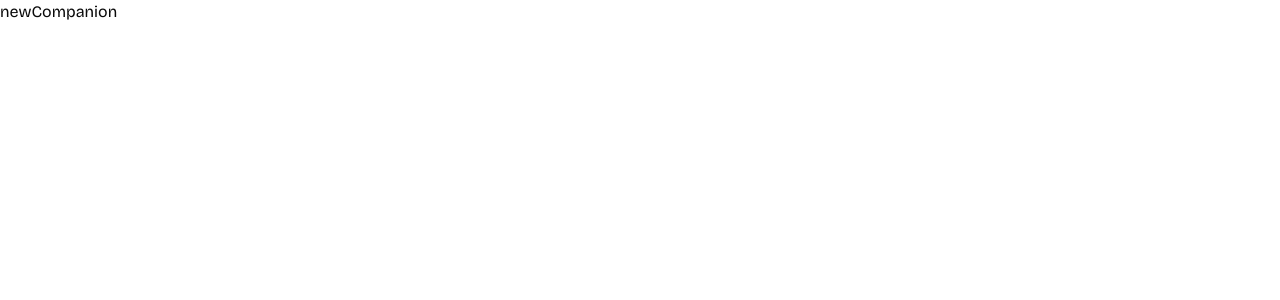
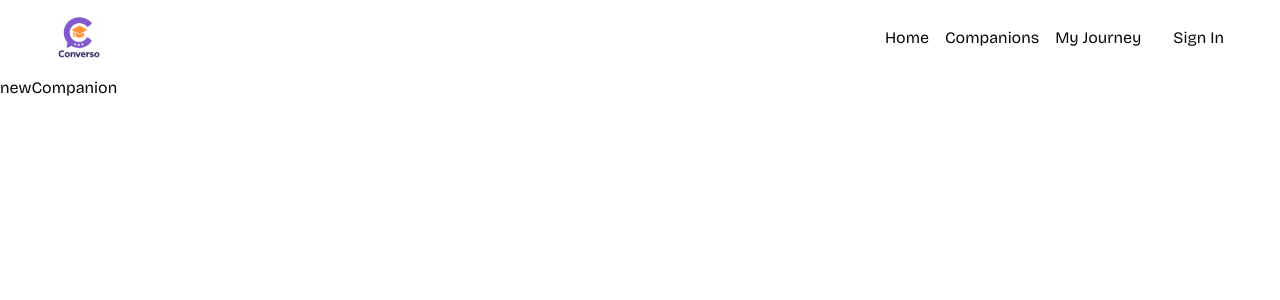
Before and after one commit to kav1nduKalhara/lms-saas-app, a Next.js app: page /companions/New in a window 1280 px wide. Shown: the top 300 px of the page. Built offline with nearby package versions, Linux system fonts and the light colour scheme.

Commit message:
feat: implement navbar

```diff
--- a/app/layout.tsx
+++ b/app/layout.tsx
@@ -1,6 +1,7 @@
 import type { Metadata } from "next";
 import { Bricolage_Grotesque } from "next/font/google";
 import "./globals.css";
+import Navbar from "@/components/Navbar";
 
 const bricolage = Bricolage_Grotesque({
   variable: "--font-bricolage",
@@ -19,7 +20,10 @@
 }>) {
   return (
     <html lang="en">
-      <body className={`${bricolage.variable} antialiased`}>{children}</body>
+      <body className={`${bricolage.variable} antialiased`}>
+      <Navbar/>
+      {children}
+      </body>
     </html>
   );
 }
--- /dev/null
+++ b/components/NavItems.tsx
@@ -0,0 +1,26 @@
+'use client'
+
+import Link from "next/link";
+import {usePathname} from "next/navigation";
+import {cn} from "@/lib/utils";
+
+const navItems =[
+    {label:'Home', href: '/'},
+    {label:'Companions', href: '/companions'},
+    {label:'My Journey', href: 'my-journey'}
+]
+
+const NavItems = () =>{
+    const pathname = usePathname();
+    return(
+        <nav className="flex items-center gap-4">
+            {navItems.map(({label, href}) =>(
+                <Link href={href} key={label} className={cn(pathname === href && 'text-primary font-semibold  ')}>
+                    {label}
+                </Link>
+            ))}
+        </nav>
+    )
+}
+
+export default NavItems;
--- /dev/null
+++ b/components/Navbar.tsx
@@ -0,0 +1,21 @@
+import Image from "next/image";
+import Link from "next/link";
+import NavItems from "@/components/NavItems";
+
+const Navbar = () =>{
+    return (
+        <nav className="navbar">
+            <Link href="/">
+                <div className="flex items-center gap-2.5 cursor-pointer">
+                    <Image src="/images/logo.svg" alt="logo" width={46} height={44} />
+                </div>
+            </Link>
+            <div className="flex items-center gap-8">
+                <NavItems/>
+                <p>Sign In</p>
+            </div>
+        </nav>
+    )
+}
+
+export default Navbar;
```
